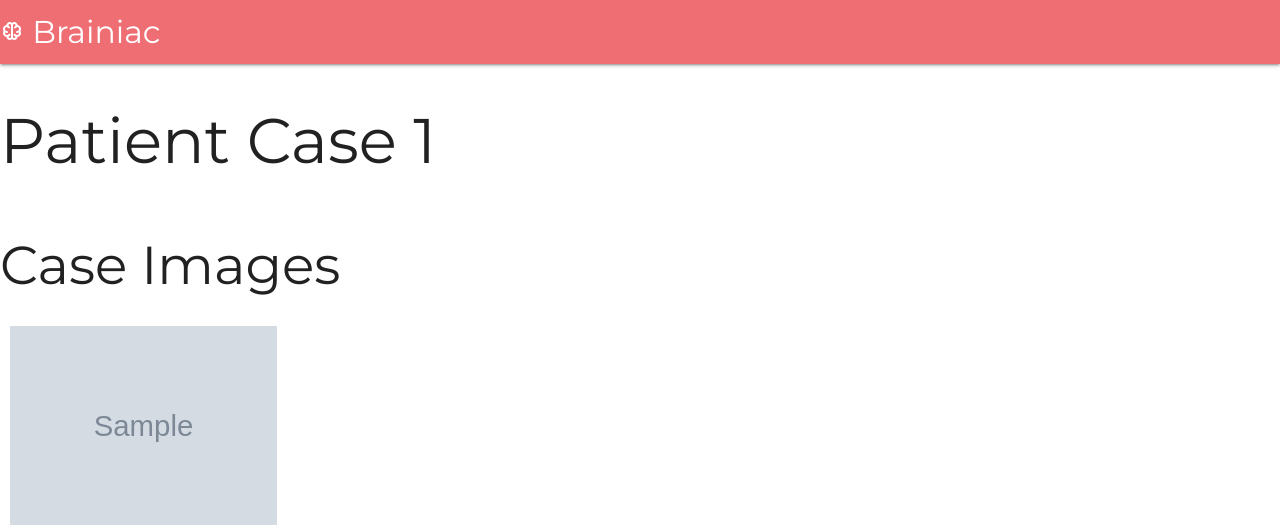
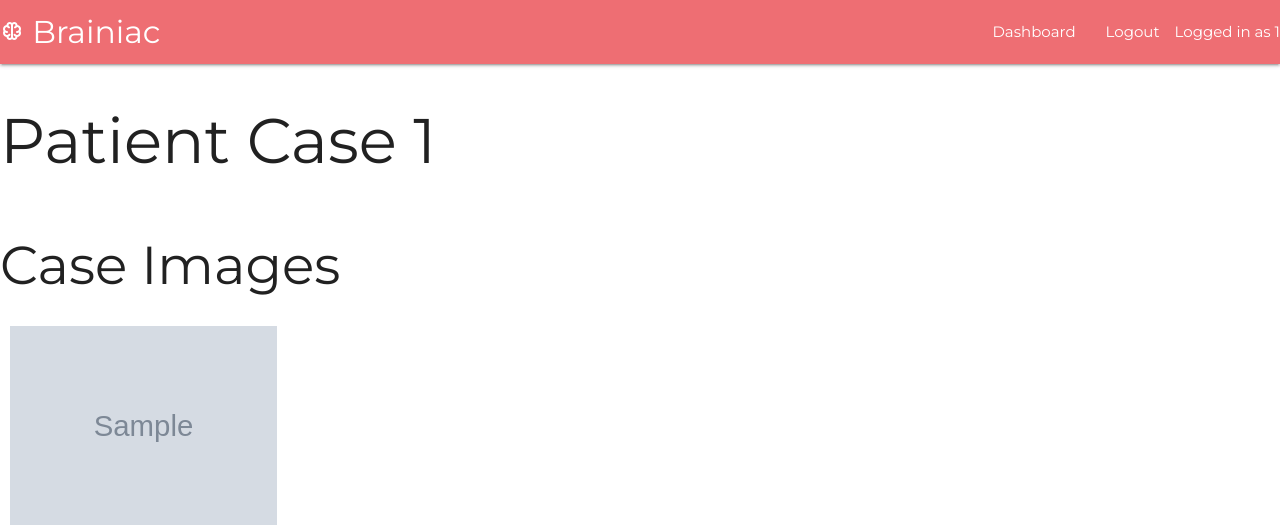
Before and after one commit to GauthamGirish/Brainiac, a Flask app: template brainiac/templates/case.html in a window 1280 px wide. Shown: the top 525 px of the page. Run offline with Flask 3, Linux system fonts and the light colour scheme; the template is opened without the code that fills it: most values are stand-ins (such as "Sample title", 1, 10 or a date in 2020); grey boxes marked "Sample" are stand-in pictures; parts of the project's set-up code (start-up, migrations or seed data) failed here and were passed over.

Commit message:
Extend base template to case view and pass user session

```diff
--- a/brainiac/templates/case.html
+++ b/brainiac/templates/case.html
@@ -1,6 +1,10 @@
 {% extends "base.html" %}
 
-
+{% block links %}
+    <li><a href="{{ url_for('doctor.dashboard') }}">Dashboard</a></li>
+    <span>Logged in as {{user_id}}</span>
+    <li><a href="{{ url_for('auth.logout')}}">Logout</a></li>
+{% endblock links %}
 
 {% block content %}
     <h1>Patient Case {{ case_number }}</h1>
--- a/brainiac/views/doctor.py
+++ b/brainiac/views/doctor.py
@@ -30,4 +30,5 @@ def view_case(patient_id, case_number):
     #return redirect(url_for('doctor.dashboard'))
     patient_data = current_app.db.patients.find_one({'user_id': patient_id})
     image_urls = patient_data["scans"]['case' + str(case_number)]
-    return render_template('case.html', patient_data=patient_data, case_number=case_number, image_urls=image_urls)
+    return render_template('case.html', patient_data=patient_data, case_number=case_number,
+                           image_urls=image_urls, user_id=session['user_id'])
```
